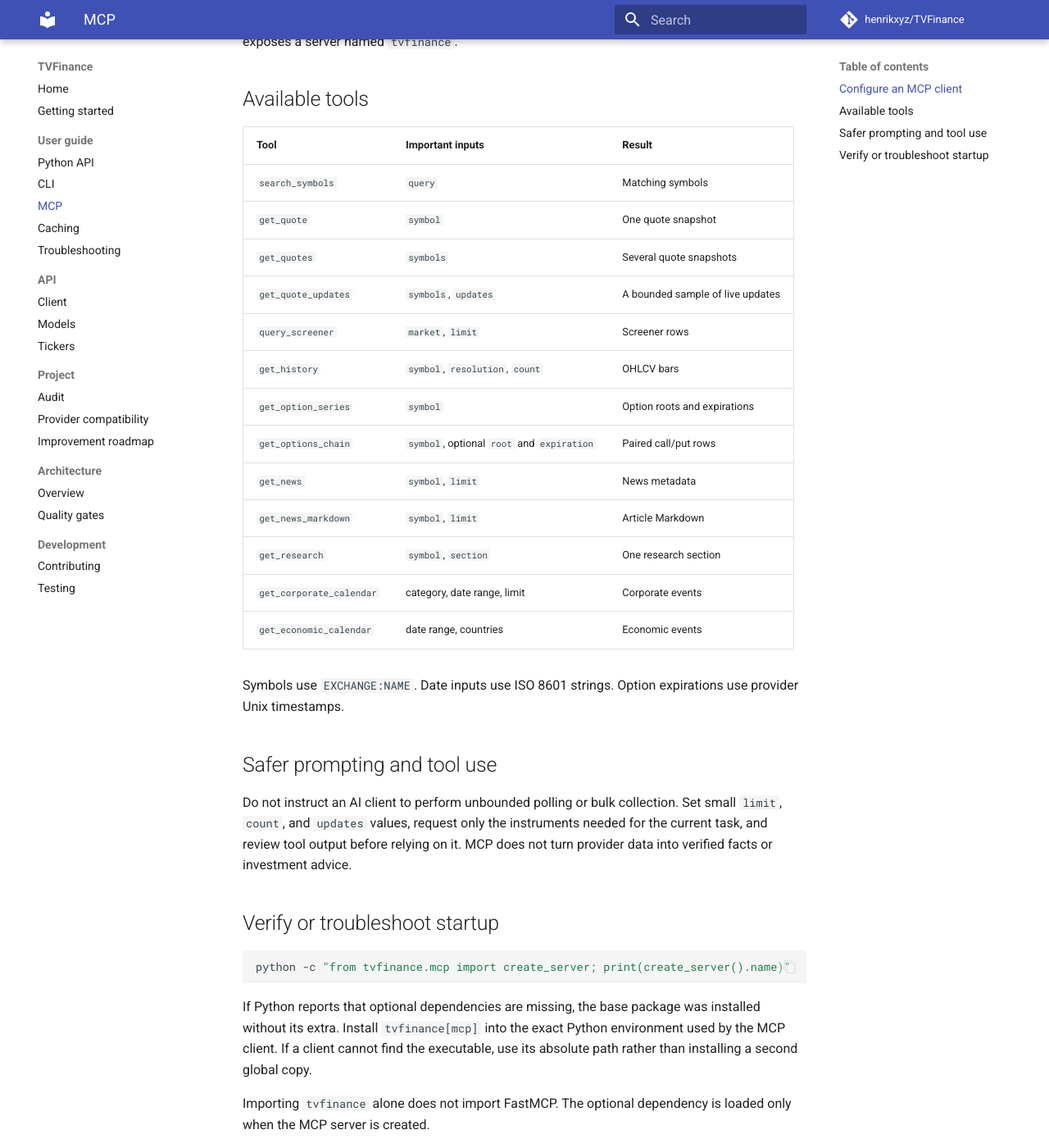
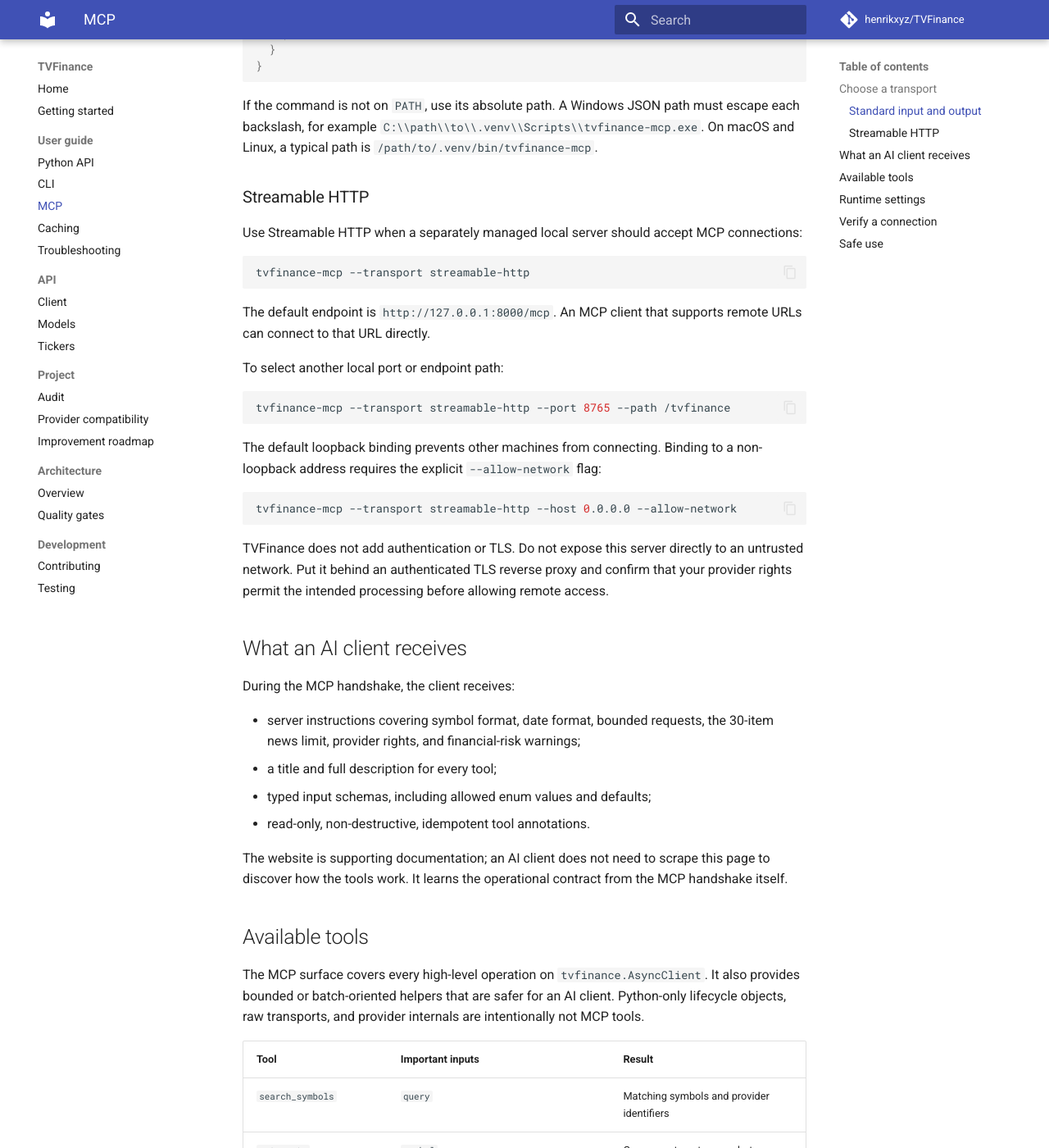
Before and after one commit to henrikxyz/tvfinance, an MkDocs documentation site: the page built from docs/guide/mcp.md, in a window 1280 px wide and 1400 px high, scrolled down 899 px. Shown: the whole window at 82% size. Built offline with MkDocs 1.6.1 and Material for MkDocs 9.7.7, drawn with Linux system fonts in a browser that asks for light colours; comment, search, counter and statistics services are not loaded; some of the changed text lies outside the part shown.

Commit message:
feat: complete MCP server transports and tools

````diff
--- a/docs/guide/mcp.md
+++ b/docs/guide/mcp.md
@@ -1,7 +1,11 @@
 # MCP server
 
-MCP is optional and uses the shared async API rather than a separate
-implementation.
+TVFinance can expose its public market-data operations to an MCP-compatible AI
+client. The MCP extra is optional:
+
+~~~bash
+python -m pip install "tvfinance[mcp]"
+~~~
 
 !!! danger "Provider data rights"
 
@@ -12,8 +16,13 @@
     independently established all necessary access and data rights. Read the
     [provider policy notice](https://github.com/henrikxyz/TVFinance/blob/main/TRADINGVIEW_POLICY.md).
 
+## Choose a transport
+
+### Standard input and output
+
+Use stdio when one desktop AI client launches one local TVFinance process:
+
 ~~~bash
-pip install "tvfinance[mcp]"
 tvfinance-mcp
 ~~~
 
@@ -23,65 +32,146 @@
 python -m tvfinance.mcp
 ~~~
 
-## Configure an MCP client
+Example MCP client configuration:
 
-Configure the client to launch the installed executable over its standard MCP
-transport. The exact settings screen differs between clients, but the command
-and arguments are equivalent to:
+~~~json
+{
+  "mcpServers": {
+    "tvfinance": {
+      "command": "tvfinance-mcp",
+      "args": ["--no-banner"]
+    }
+  }
+}
+~~~
 
-```json
-{
-  "command": "tvfinance-mcp",
-  "args": []
-}
-```
+If the command is not on `PATH`, use its absolute path. A Windows JSON path must
+escape each backslash, for example
+`C:\\path\\to\\.venv\\Scripts\\tvfinance-mcp.exe`. On macOS and Linux, a
+typical path is `/path/to/.venv/bin/tvfinance-mcp`.
 
-If the executable is not on the client's `PATH`, use the absolute path inside
-the virtual environment. For example, it is commonly
-`.venv\\Scripts\\tvfinance-mcp.exe` on Windows and
-`.venv/bin/tvfinance-mcp` on macOS or Linux.
+### Streamable HTTP
 
-Restart or reload the MCP client after changing its server configuration. A
-successful connection exposes a server named `tvfinance`.
+Use Streamable HTTP when a separately managed local server should accept MCP
+connections:
+
+~~~bash
+tvfinance-mcp --transport streamable-http
+~~~
+
+The default endpoint is `http://127.0.0.1:8000/mcp`. An MCP client that supports
+remote URLs can connect to that URL directly.
+
+To select another local port or endpoint path:
+
+~~~bash
+tvfinance-mcp --transport streamable-http --port 8765 --path /tvfinance
+~~~
+
+The default loopback binding prevents other machines from connecting. Binding
+to a non-loopback address requires the explicit `--allow-network` flag:
+
+~~~bash
+tvfinance-mcp --transport streamable-http --host 0.0.0.0 --allow-network
+~~~
+
+TVFinance does not add authentication or TLS. Do not expose this server directly
+to an untrusted network. Put it behind an authenticated TLS reverse proxy and
+confirm that your provider rights permit the intended processing before allowing
+remote access.
+
+## What an AI client receives
+
+During the MCP handshake, the client receives:
+
+- server instructions covering symbol format, date format, bounded requests,
+  the 30-item news limit, provider rights, and financial-risk warnings;
+- a title and full description for every tool;
+- typed input schemas, including allowed enum values and defaults;
+- read-only, non-destructive, idempotent tool annotations.
+
+The website is supporting documentation; an AI client does not need to scrape
+this page to discover how the tools work. It learns the operational contract
+from the MCP handshake itself.
 
 ## Available tools
 
+The MCP surface covers every high-level operation on `tvfinance.AsyncClient`.
+It also provides bounded or batch-oriented helpers that are safer for an AI
+client. Python-only lifecycle objects, raw transports, and provider internals are
+intentionally not MCP tools.
+
 | Tool | Important inputs | Result |
 | --- | --- | --- |
-| `search_symbols` | `query` | Matching symbols |
-| `get_quote` | `symbol` | One quote snapshot |
-| `get_quotes` | `symbols` | Several quote snapshots |
-| `get_quote_updates` | `symbols`, `updates` | A bounded sample of live updates |
-| `query_screener` | `market`, `limit` | Screener rows |
-| `get_history` | `symbol`, `resolution`, `count` | OHLCV bars |
-| `get_option_series` | `symbol` | Option roots and expirations |
-| `get_options_chain` | `symbol`, optional `root` and `expiration` | Paired call/put rows |
-| `get_news` | `symbol`, `limit` | News metadata |
-| `get_news_markdown` | `symbol`, `limit` | Article Markdown |
-| `get_research` | `symbol`, `section` | One research section |
-| `get_corporate_calendar` | category, date range, limit | Corporate events |
-| `get_economic_calendar` | date range, countries | Economic events |
+| `search_symbols` | `query` | Matching symbols and provider identifiers |
+| `get_quote` | `symbol` | One current quote snapshot |
+| `get_quotes` | `symbols` | Quote snapshots keyed by symbol |
+| `get_quote_updates` | `symbols`, `updates` | A bounded sample of live quote updates |
+| `query_screener` | `market`, `columns`, `limit`, `sort_by`, `sort_order` | Ordered screener rows |
+| `get_history` | `symbol`, `resolution`, `count`, `adjustment` | OHLCV bars for one symbol |
+| `get_histories` | `symbols`, `resolution`, `count`, `adjustment` | OHLCV bars keyed by symbol |
+| `get_option_series` | `symbol` | Available option roots and expirations |
+| `get_options_chain` | `symbol`, `root`, `expiration` | Paired call and put rows |
+| `get_research` | `symbol`, `section` | One normalized research section |
+| `get_research_for_symbols` | `symbols`, `section` | One research section keyed by symbol |
+| `get_corporate_calendar` | `category`, date range, `limit` | Earnings, revenue, dividend, or IPO events |
+| `get_economic_calendar` | date range, `countries`, `importance` | Filtered economic events |
+| `get_news` | `symbol`, `limit`, `language`, `fetch_body` | Latest news metadata and optional bodies |
+| `get_news_for_symbols` | `symbols`, `limit`, `language`, `fetch_body` | Latest news keyed by symbol |
+| `get_news_markdown` | `symbol`, `limit`, `language` | Latest articles rendered as Markdown |
 
-Symbols use `EXCHANGE:NAME`. Date inputs use ISO 8601 strings. Option
-expirations use provider Unix timestamps.
+Symbols use `EXCHANGE:NAME`, such as `NASDAQ:AAPL`. Date inputs use ISO 8601.
+Option expirations use provider Unix timestamps returned by
+`get_option_series`. Research sections are `profile`, `financials`, `forecast`,
+`technicals`, `holdings`, `ideas`, `documents`, `bonds`, and `etfs`.
 
-## Safer prompting and tool use
+News is a latest-item snapshot, not an archive. The provider returns at most 30
+items per symbol and does not expose historical pagination through this feed, so
+MCP rejects limits outside `1..30` rather than silently pretending more results
+are available.
 
-Do not instruct an AI client to perform unbounded polling or bulk collection.
-Set small `limit`, `count`, and `updates` values, request only the instruments
-needed for the current task, and review tool output before relying on it. MCP
-does not turn provider data into verified facts or investment advice.
+## Runtime settings
 
-## Verify or troubleshoot startup
+The command exposes the most useful client and cache settings:
 
-```bash
+~~~text
+--timeout SECONDS
+--language CODE
+--region CODE
+--retry-attempts NUMBER
+--retry-base-delay SECONDS
+--retry-maximum-delay SECONDS
+--memory-cache
+--cache-path FILE
+--cache-ttl SECONDS
+--cache-max-entries NUMBER
+--no-banner
+~~~
+
+`--memory-cache` and `--cache-path` are mutually exclusive. Both stdio and HTTP
+reuse one configured asynchronous client for the server lifetime and close it
+cleanly on shutdown.
+
+## Verify a connection
+
+First verify that the optional dependency and server can be loaded:
+
+~~~bash
 python -c "from tvfinance.mcp import create_server; print(create_server().name)"
-```
+~~~
 
-If Python reports that optional dependencies are missing, the base package was
-installed without its extra. Install `tvfinance[mcp]` into the exact Python
-environment used by the MCP client. If a client cannot find the executable,
-use its absolute path rather than installing a second global copy.
+Then connect with the MCP client and confirm that it lists 16 tools. A useful
+network-free call is `get_quote_updates` with `updates` set to `0`; it validates
+the MCP request and response path without contacting the data provider.
 
-Importing `tvfinance` alone does not import FastMCP. The optional dependency is
-loaded only when the MCP server is created.
+If Python reports missing optional dependencies, install `tvfinance[mcp]` into
+the exact Python environment used by the MCP client. If a desktop client cannot
+find `tvfinance-mcp`, configure the executable's absolute path and restart that
+client.
+
+## Safe use
+
+Keep `limit`, `count`, and `updates` bounded, request only instruments needed for
+the current task, and review results before relying on them. Tool results may be
+delayed, incomplete, or incorrect. MCP does not turn provider data into verified
+facts, permission for automated use, or investment advice.
````
Also changed, not shown: README.md (+6 -0 lines), 3 other files.
